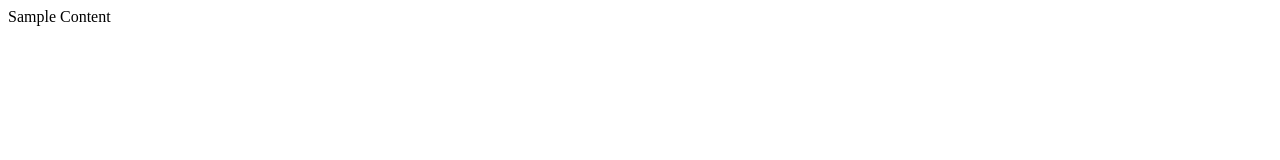
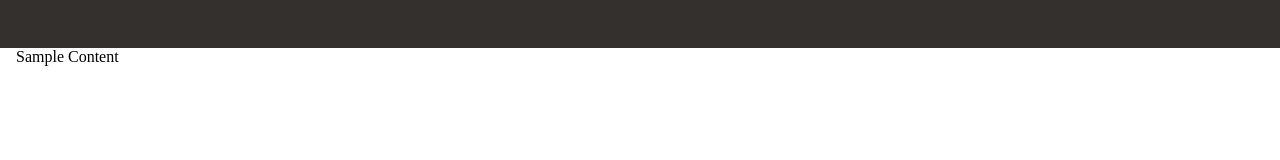
Before and after one commit to Turtles10901/Turtles10901.github.io, a plain HTML site: page index.html in a window 1280 px wide. Drawn offline with Linux system fonts and the light colour scheme.

Commit message:
Added css link

```diff
--- a/index.html
+++ b/index.html
@@ -1,6 +1,6 @@
 <html>
   <head>
-    <link href="css/main.css">
+    <link href="css/main.css" rel="stylesheet">
   </head>
   <body>
     <header></header>
```
